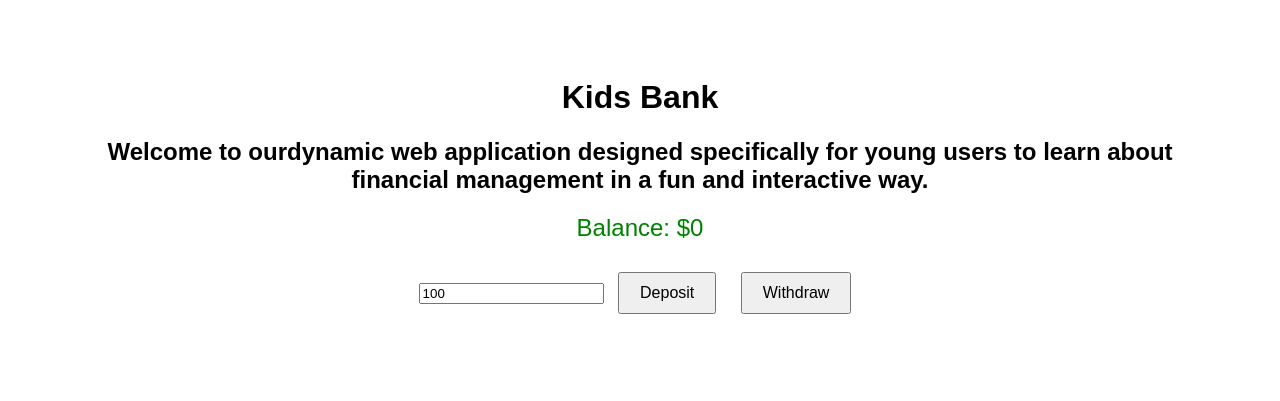
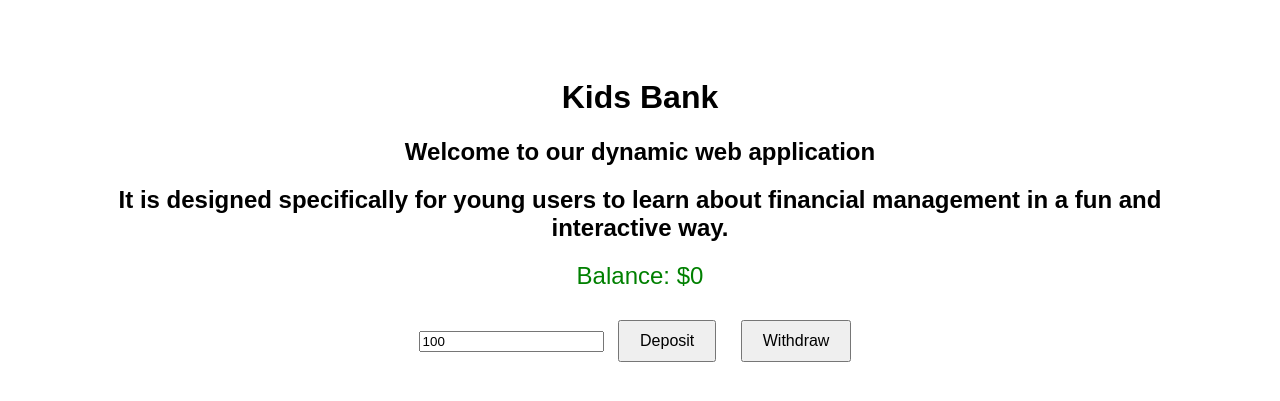
Before and after one commit to majiangqin/Kids-Bank, a Flask app: page / in a window 1280 px wide. Shown: the top 401 px of the page. Run offline with Flask 3, Linux system fonts and the light colour scheme.

Commit message:
modify files

```diff
--- a/templates/index.html
+++ b/templates/index.html
@@ -8,7 +8,8 @@
 </head>
 <body>
     <h1>Kids Bank</h1>
-    <h2>Welcome to ourdynamic web application designed specifically for young users to learn about financial management in a fun and interactive way.  </h2>
+    <h2>Welcome to our dynamic web application</h2>
+    <h2>It is designed specifically for young users to learn about financial management in a fun and interactive way.</h2>
     <div id="balance" aria-live="polite">Balance: $0</div>
     <input type="number" id="amount" value="100">
     <button onclick="deposit(Number(document.getElementById('amount').value))">Deposit</button>
```
Also changed, not shown: 2 other files.
